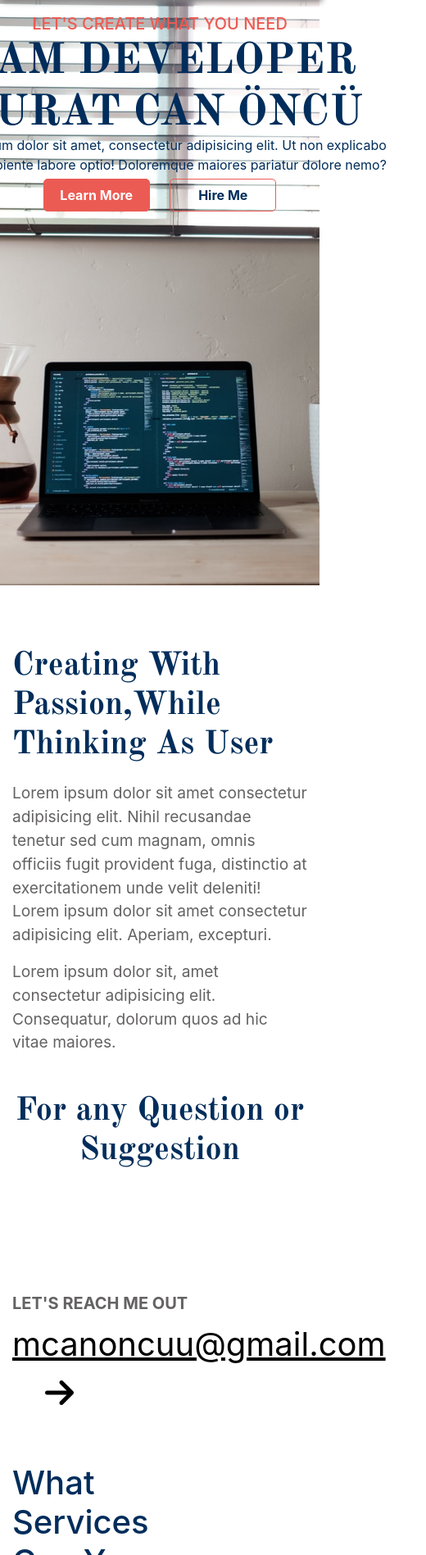
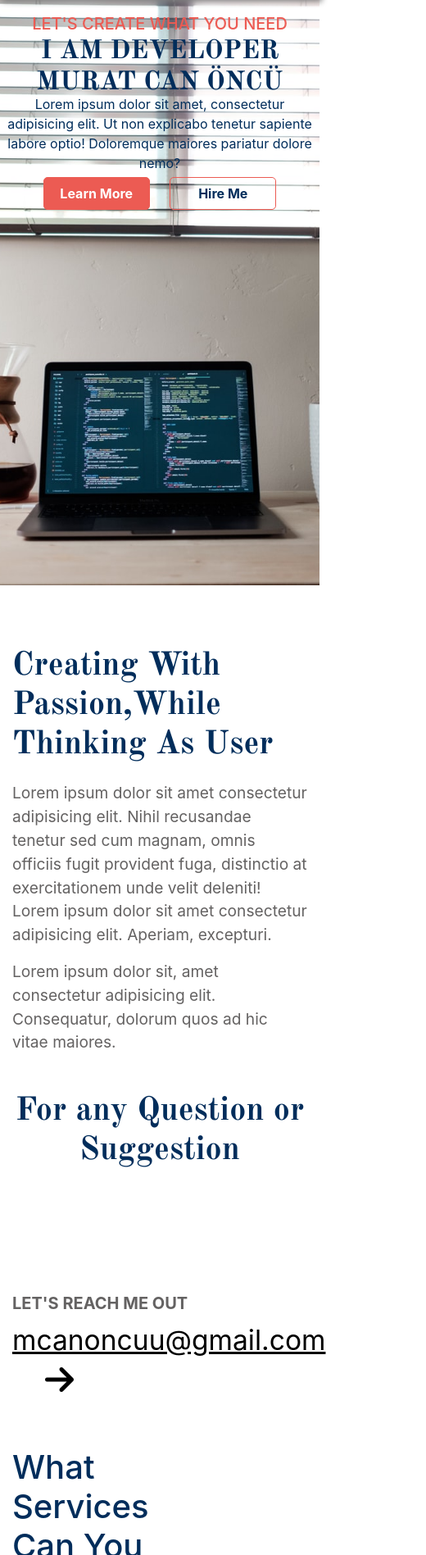
Before and after one commit to muratcanoncu/MuratCanOncu_porfolio, a website: page index.html in a window 390 px wide. Shown: the part 103-2000 px from the top of the page at 82% size, 520 px wide, since content can reach past the window. Drawn offline with nearby package versions, Linux system fonts and the light colour scheme.

Commit message:
developed(more responsible

```diff
--- a/style.scss
+++ b/style.scss
@@ -128,6 +128,9 @@ nav {
     align-items: center;
     flex-direction: column;
     padding-top: 5%;
+
+
+
     h5 {
         color: $mainred;
         text-transform: uppercase;
@@ -216,6 +219,16 @@ nav {
         }
 
     }
+    @media screen and (max-width:600px) {
+            h1 {
+             font-size: 2rem;
+             width: 400px;
+            }
+            p{
+                width: 390px;
+            }
+    }
+
 }
 
 /* Explanation */
@@ -255,12 +268,18 @@ nav {
                     font-size: 2.5rem;
                     color: black;
                 }
+                @media screen and (max-width:500px) {
+                    a {
+                        font-size: 2.1rem;
+                    }
+                }
                 i {
                     font-size: 2.5rem;
                     color: black;
                     margin-left: 40px;
                 }
                 }
+
         }
 
 }
@@ -341,6 +360,12 @@ nav {
     background-size: cover;
     background-position: center center;
     box-shadow: 3px 4px 5px gray;
+
+    @media screen and (max-width:500px){
+        .contact-fluid {
+            height: auto;
+        }
+    }
     .container-narrow {
         height: 100%;
 
```
Also changed, not shown: style.css.
